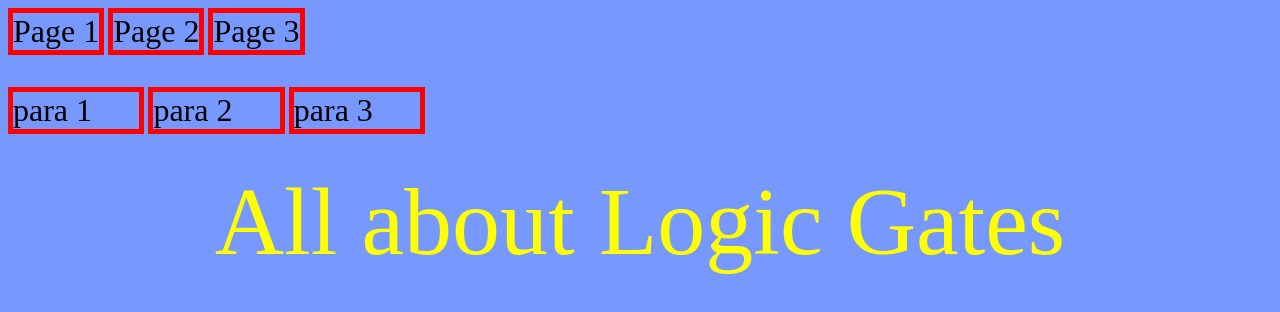
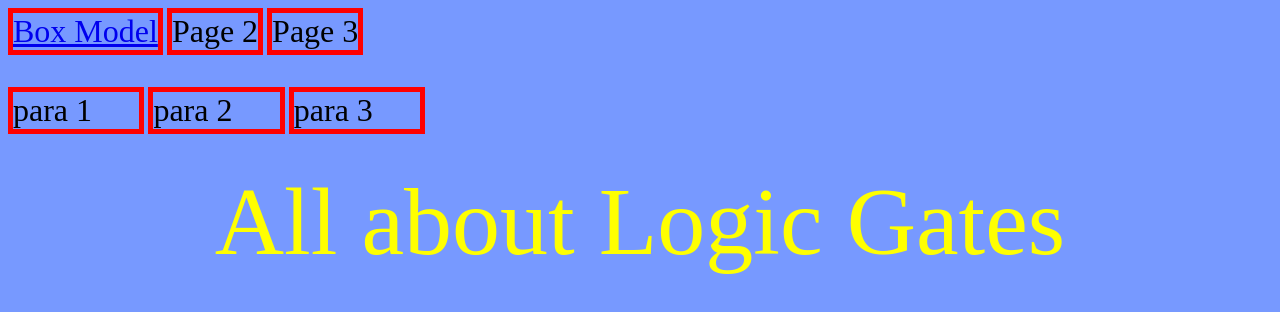
Before and after one commit to markholtcdu/cssexamples, a plain HTML site: page index.html in a window 1280 px wide. Drawn offline with Linux system fonts and the light colour scheme.

Commit message:
Update index.html

```diff
--- a/index.html
+++ b/index.html
@@ -5,7 +5,8 @@
 <link rel="stylesheet" href="mystyle.css">
 </head>
 <body>
-<nav>Page 1</nav>
+  <nav>
+    <a href = "boxmodel.html">Box Model</a></nav>
 <nav> Page 2</nav>
 <nav> Page 3 </nav>
 <br>
```
